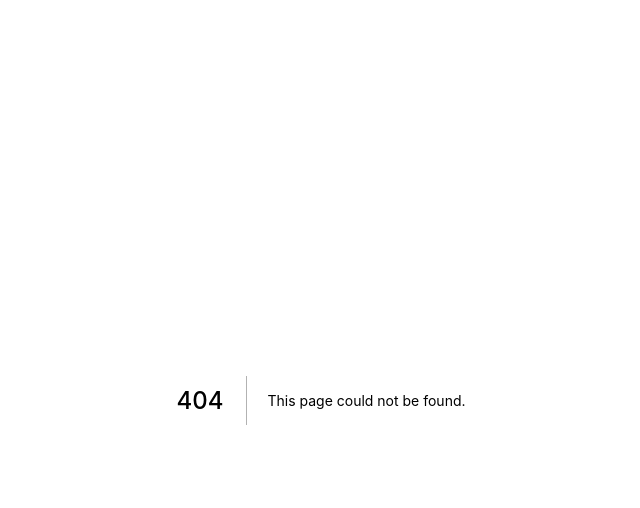
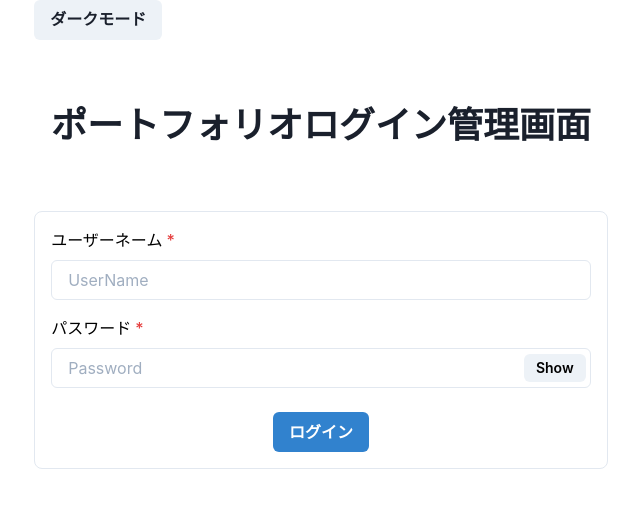
Before and after one commit to machiren/tech-blog, a Next.js app: page /signin in a window 1280 px wide. Before the commit this address had no page. Shown: the top 508 px of the page, without its empty margins (319-959 px from the left). Built offline with nearby package versions, Linux system fonts and the light colour scheme.

Commit message:
#8 フォームバリデーション実装

```diff
--- a/package.json
+++ b/package.json
@@ -14,15 +14,18 @@
     "@chakra-ui/react": "^1.0.4",
     "@emotion/react": "^11.1.3",
     "@emotion/styled": "^11.0.0",
+    "formik": "^2.2.6",
     "framer-motion": "^3.1.1",
     "next": "10.0.3",
     "react": "17.0.1",
     "react-dom": "17.0.1",
-    "swr": "^0.3.11"
+    "swr": "^0.3.11",
+    "yup": "^0.32.8"
   },
   "devDependencies": {
     "@types/node": "^14.14.14",
     "@types/react": "^17.0.0",
+    "@types/yup": "^0.29.11",
     "typescript": "^4.1.3"
   }
 }
--- /dev/null
+++ b/pages/signin.tsx
@@ -0,0 +1,85 @@
+import { Box, FormControl, FormLabel, Input, InputGroup, Button, Center, Heading,InputRightElement, FormErrorMessage } from '@chakra-ui/react';
+import { Formik, Form, Field, FormikHelpers, FormikProps } from 'formik';
+import { useState } from 'react';
+import Layout from '../components/layout';
+
+export default function SignIn() {
+  const [isShowPassword, setShowPassword] = useState(false);
+  const loginButtonText = Object.freeze({
+    name: 'ログイン',
+    isLoading: '認証中...',
+    color: 'blue',
+  })
+  const initialValues = {
+    name: '',
+    password: ''
+  }
+  const onFormSubmit = (values: typeof initialValues, actions: FormikHelpers<typeof initialValues>) => {};
+  const filedValidator = Object.freeze({
+    name: (value) => {
+      if (!value) {
+        return "Name is required";
+      }
+    },
+    password: (value) => {
+      if (!value) {
+        return "Password is required";
+      }
+    }
+  });
+
+  return (
+    <>
+      <Layout>
+        <Center marginTop="64px">
+          <Heading as="h1">ポートフォリオログイン管理画面</Heading>
+        </Center>
+        <Box marginTop="64px" bg="white" w="100%" p={4} color="black" borderWidth="1px" borderRadius="lg">
+          <Formik initialValues={initialValues} onSubmit={onFormSubmit}>
+            {
+              (props: FormikProps<any>) => (
+                <Form>
+                  <Field name="name" validate={filedValidator.name}>
+                    {({field, form}) => {
+                      console.log(field)
+                      console.log(form)
+                      return (
+                      <FormControl isRequired isInvalid={form.errors.name && form.touched.name}>
+                        <FormLabel htmlFor="nauser_nameme">ユーザーネーム</FormLabel>
+                        <InputGroup size="md">
+                        <Input {...field} id="user_name" type="username" placeholder="UserName" />
+                        <FormErrorMessage>{form.errors.name}</FormErrorMessage>
+                        </InputGroup>
+                      </FormControl>)
+                    }}
+                  </Field>
+                  <Field name="password" validate={filedValidator.password}>
+                    {({field, form}) => {
+                      return (
+                        <FormControl isRequired marginY="16px" isInvalid={form.errors.password && form.touched.password}>
+                          <FormLabel htmlFor="user_password">パスワード</FormLabel>
+                          <InputGroup size="md">
+                          <Input {...field} id="user_password" type={isShowPassword ? 'text' : 'password'} placeholder="Password" />
+                          <InputRightElement width="4.5rem">
+                            <Button h="1.75rem" size="sm" onClick={() => setShowPassword(!isShowPassword)}>
+                              {isShowPassword ? "Hide" : "Show"}
+                            </Button>
+                          </InputRightElement>
+                          <FormErrorMessage>{form.errors.name}</FormErrorMessage>
+                          </InputGroup>
+                        </FormControl>
+                      )
+                    }}
+                  </Field>
+                  <Center marginTop="24px">
+                    <Button isLoading={props.isSubmitting} loadingText={loginButtonText.isLoading} colorScheme={loginButtonText.color} >{loginButtonText.name}</Button>
+                  </Center>
+                </Form>
+              )
+            }
+          </Formik>
+        </Box>
+      </Layout>
+    </>
+  )
+}
```
Also changed, not shown: pages/signup.tsx (added, +83 -0 lines), 1 other file (tests, documents, lock files or other folders).
